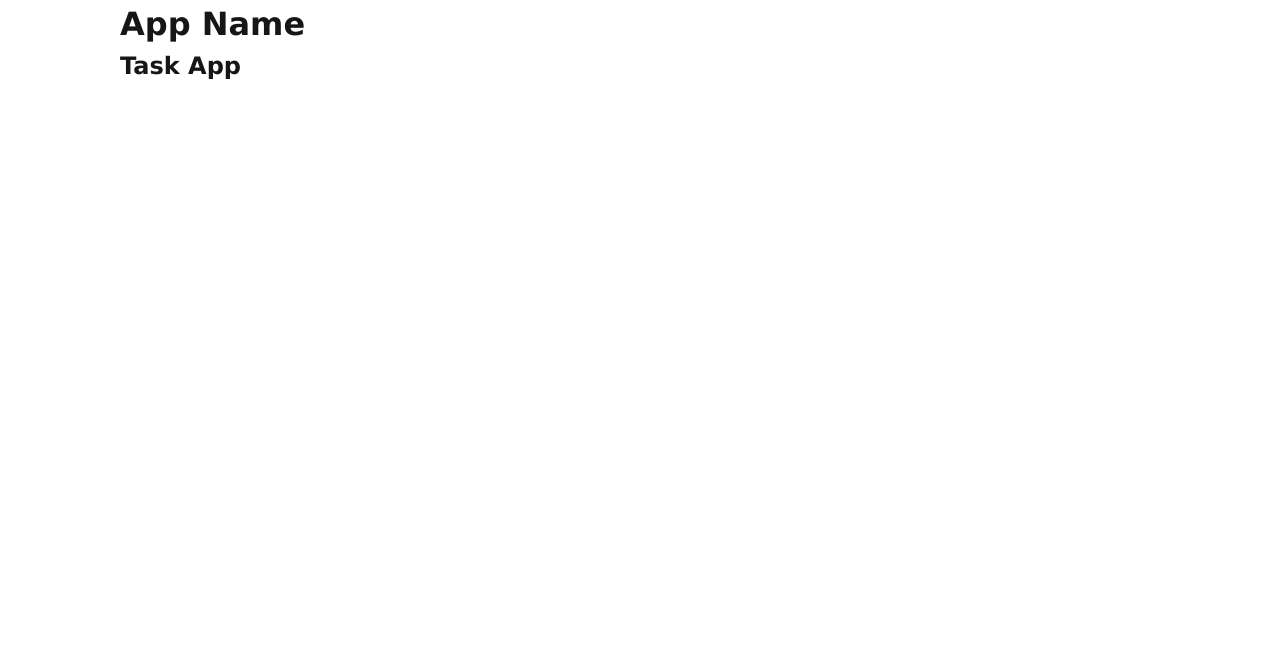
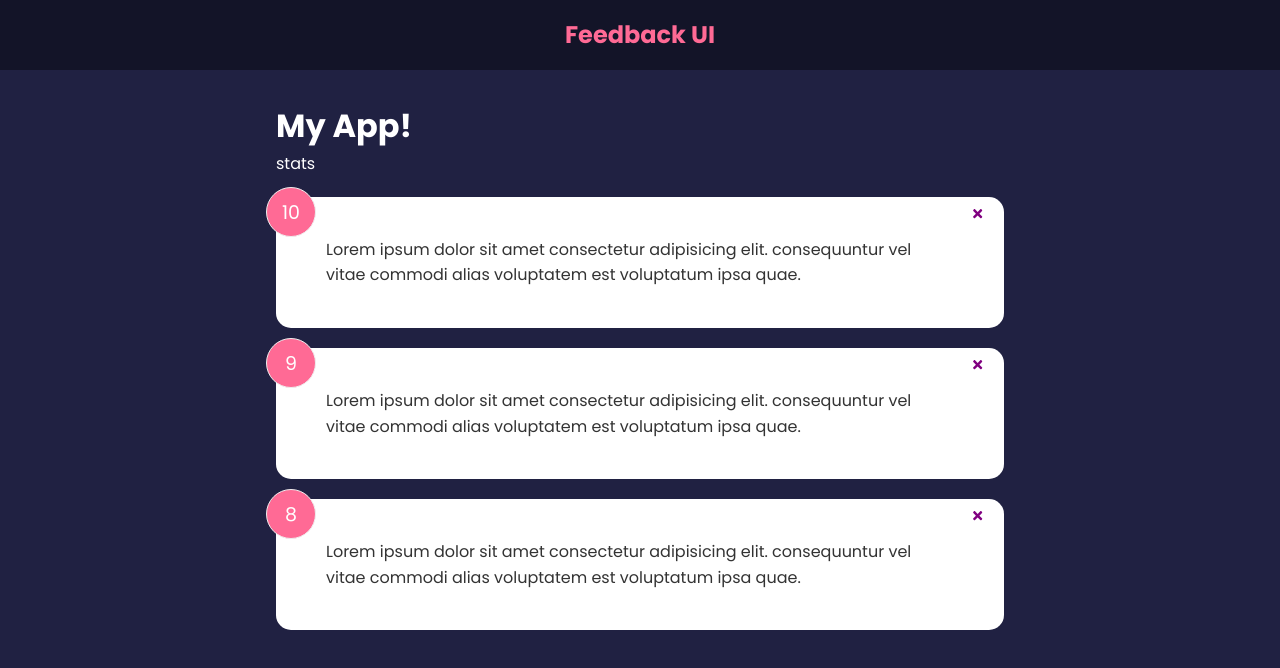
Before and after one commit to omristg/feedback, a React (Create React App) app: page / in a window 1280 px wide. Shown: the top 668 px of the page. Built offline with nearby package versions, Linux system fonts and the light colour scheme.

Commit message:
Feedback stats

```diff
--- a/src/App.jsx
+++ b/src/App.jsx
@@ -1,16 +1,27 @@
-import { Route, Switch } from 'react-router-dom';
-import { AppHeader } from './cmps/AppHeader';
-import { TaskApp } from "./pages/TaskApp";
+import { useState } from 'react';
+
+import { Header } from './cmps/Header';
+import { feedbackData } from './data/feedbackData';
+import { FeedbackList } from './cmps/FeedbackList'
+import { FeedbackStats } from './cmps/FeedbackStats';
 
 export function App() {
+	const [feedback, setFeedback] = useState(feedbackData)
+
+	const onRemove = (id) => {
+		if (window.confirm('Are you sure you want to delete?')) {
+			setFeedback(feedback.filter(item => id !== item.id))
+		}
+	}
+
 	return (
-		<div className="App">
-			<AppHeader />
-			<main className="main-layout">
-				<Switch>
-					<Route component={TaskApp} path='/' />
-				</Switch>
-			</main>
-		</div>
+		<>
+			<Header />
+			<div className="container">
+				<h1>My App!</h1>
+				<FeedbackStats feedback={feedback} />
+				<FeedbackList feedback={feedback} onRemove={onRemove} />
+			</div>
+		</>
 	)
 }
--- a/src/assests/style/styles.scss
+++ b/src/assests/style/styles.scss
@@ -1,18 +1,249 @@
-// Setup
-@import "setup/variables.scss";
-@import "setup/functions.scss";
-@import "setup/mixins.scss";
-@import "setup/fonts.scss";
+// // Setup
+// @import "setup/variables.scss";
+// @import "setup/functions.scss";
+// @import "setup/mixins.scss";
+// @import "setup/fonts.scss";
 
-// Basics
-@import "basics/helpers.scss";
-@import "basics/layouts.scss";
-@import "basics/base.scss";
-@import "basics/buttons.scss";
-@import "basics/menus.scss";
+// // Basics
+// @import "basics/helpers.scss";
+// @import "basics/layouts.scss";
+// @import "basics/base.scss";
+// @import "basics/buttons.scss";
+// @import "basics/menus.scss";
 
-// Pages
+// // Pages
 
-@import "./pages/app.scss";
+// @import "./pages/app.scss";
 
-// Cmps
+// // Cmps
+
+@import url("https://fonts.googleapis.com/css2?family=Poppins:wght@400;600;700&display=swap");
+
+* {
+    box-sizing: border-box;
+    margin: 0;
+    padding: 0;
+}
+
+body {
+    font-family: "Poppins", sans-serif;
+    background-color: #202142;
+    color: #fff;
+    line-height: 1.6;
+}
+
+ul {
+    list-style: none;
+}
+
+.container {
+    max-width: 768px;
+    margin: auto;
+    padding: 0 20px;
+}
+
+header {
+    height: 70px;
+    width: 100%;
+    display: flex;
+    justify-content: space-between;
+    align-items: center;
+    margin-bottom: 30px;
+}
+
+.card {
+    background-color: #fff;
+    color: #333;
+    border-radius: 15px;
+    padding: 40px 50px;
+    margin: 20px 0;
+    position: relative;
+}
+
+.card.reverse {
+    background-color: rgba(0, 0, 0, 0.4);
+    color: #fff;
+}
+
+.card h2 {
+    font-size: 22px;
+    font-weight: 600;
+    text-align: center;
+}
+
+.rating {
+    display: flex;
+    align-items: center;
+    justify-content: space-around;
+    margin: 30px 0 40px;
+}
+
+.rating li,
+.num-display {
+    position: relative;
+    background: #f4f4f4;
+    width: 50px;
+    height: 50px;
+    padding: 10px;
+    text-align: center;
+    border-radius: 50%;
+    font-size: 19px;
+    border: 1px #eee solid;
+    transition: 0.3s;
+}
+
+.rating li label {
+    position: absolute;
+    top: 50%;
+    left: 50%;
+    width: 50px;
+    height: 50px;
+    padding: 10px;
+    border-radius: 50%;
+    transform: translate(-50%, -50%);
+    cursor: pointer;
+}
+
+.rating li:hover,
+.num-display {
+    background: #ff6a95;
+    color: #fff;
+}
+
+[type="radio"] {
+    opacity: 0;
+}
+
+[type="radio"]:checked ~ label {
+    background: #ff6a95;
+    color: #fff;
+}
+
+.input-group {
+    display: flex;
+    flex-direction: row;
+    border: 1px solid #ccc;
+    padding: 8px 10px;
+    border-radius: 8px;
+}
+
+input {
+    flex-grow: 2;
+    border: none;
+    font-size: 16px;
+}
+
+input:focus {
+    outline: none;
+}
+
+.feedback-stats {
+    color: #fff;
+    display: flex;
+    justify-content: space-between;
+    align-items: center;
+}
+
+.num-display {
+    position: absolute;
+    top: -10px;
+    left: -10px;
+}
+
+.close,
+.edit {
+    position: absolute;
+    top: 10px;
+    right: 20px;
+    cursor: pointer;
+    background: none;
+    border: none;
+}
+
+.edit {
+    right: 40px;
+}
+
+.btn {
+    color: #fff;
+    border: 0;
+    border-radius: 8px;
+    color: #fff;
+    width: 100px;
+    height: 40px;
+    cursor: pointer;
+}
+
+.btn-primary {
+    background-color: #202142;
+}
+
+.btn-secondary {
+    background: #ff6a95;
+}
+
+.btn:hover {
+    transform: scale(0.98);
+    opacity: 0.9;
+}
+
+.btn:disabled {
+    background-color: #cccccc;
+    color: #333;
+    cursor: auto;
+}
+
+.btn:disabled:hover {
+    transform: scale(1);
+    opacity: 1;
+}
+
+.message {
+    padding-top: 10px;
+    text-align: center;
+    color: rebeccapurple;
+}
+
+/* FIX: Remove position: absolute to keep about icon at the bottom of the
+ * document */
+.about-link {
+    display: flex;
+    justify-content: flex-end;
+}
+
+/* FIX: Remove position: absolute to keep about icon at the bottom of the
+ * document */
+.about-link a {
+    color: #fff;
+    cursor: pointer;
+}
+
+.about-link a:hover {
+    color: #ff6a95;
+}
+
+.about h1 {
+    margin-bottom: 20px;
+}
+
+.about p {
+    margin: 10px 0;
+}
+
+@media (max-width: 600px) {
+    .rating li {
+        margin: 10px 3px;
+    }
+
+    .rating {
+        display: flex;
+        align-items: center;
+        justify-content: center;
+        flex-wrap: wrap;
+        margin: 30px 0 40px;
+    }
+
+    .input-group input {
+        width: 80%;
+    }
+}
--- a/src/cmps/AppHeader.jsx
+++ /dev/null
@@ -1,11 +0,0 @@
-import React from 'react'
-
-export function AppHeader() {
-	return (
-		<div className="app-header-wrapper full">
-			<header className="app-header main-layout">
-				<h1>App Name</h1>
-			</header>
-		</div>
-	)
-}
--- /dev/null
+++ b/src/cmps/FeedbackItem.jsx
@@ -0,0 +1,19 @@
+import { Card } from "./shared/Card"
+import { FaTimes } from 'react-icons/fa'
+
+export const FeedbackItem = ({ item, onRemove }) => {
+
+    const { rating, text, id } = item
+
+    return (
+        <Card >
+            <div className="num-display">{rating}</div>
+            <button
+                onClick={() => onRemove(id)}
+                className="close">
+                <FaTimes color="purple" />
+            </button>
+            <div className="text-display">{text}</div>
+        </Card>
+    )
+}
--- /dev/null
+++ b/src/cmps/FeedbackList.jsx
@@ -0,0 +1,14 @@
+import { FeedbackItem } from './FeedbackItem'
+
+export const FeedbackList = ({ feedback, onRemove }) => {
+
+    if (!feedback || !feedback.length) return <p>No feedback yet</p>
+
+    return (
+        <div className="feedback-list">
+            {feedback.map(item => {
+                return <FeedbackItem key={item.id} item={item} onRemove={onRemove} />
+            })}
+        </div>
+    )
+}
--- /dev/null
+++ b/src/cmps/FeedbackStats.jsx
@@ -0,0 +1,8 @@
+export const FeedbackStats = () => {
+
+    return (
+        <div className="">
+            stats
+        </div>
+    )
+}
--- /dev/null
+++ b/src/cmps/Header.jsx
@@ -0,0 +1,24 @@
+import React from 'react'
+
+Header.defaultProps = {
+	text: 'Feedback UI',
+	bgColor: 'rgba(0,0,0,0.4)',
+	textColor: '#ff6a95'
+}
+
+
+export function Header({ text, bgColor, textColor }) {
+
+	const headerStyles = {
+		backgroundColor: bgColor,
+		color: textColor
+	}
+
+	return (
+		<header style={headerStyles} >
+			<div className="container">
+				<h2>{text}</h2>
+			</div>
+		</header>
+	)
+}
--- /dev/null
+++ b/src/cmps/shared/Card.jsx
@@ -0,0 +1,13 @@
+
+export const Card = ({ children, reverse }) => {
+
+    return (
+        <div className={`card ${reverse && 'reverse'}`} >
+            {children}
+        </div>
+    )
+}
+
+Card.defaultProps = {
+    reverse: false
+}
--- /dev/null
+++ b/src/data/feedbackData.js
@@ -0,0 +1,17 @@
+export const feedbackData = [
+    {
+        id: 1,
+        rating: 10,
+        text: 'Lorem ipsum dolor sit amet consectetur adipisicing elit. consequuntur vel vitae commodi alias voluptatem est voluptatum ipsa quae.',
+    },
+    {
+        id: 2,
+        rating: 9,
+        text: 'Lorem ipsum dolor sit amet consectetur adipisicing elit. consequuntur vel vitae commodi alias voluptatem est voluptatum ipsa quae.',
+    },
+    {
+        id: 3,
+        rating: 8,
+        text: 'Lorem ipsum dolor sit amet consectetur adipisicing elit. consequuntur vel vitae commodi alias voluptatem est voluptatum ipsa quae.',
+    }
+]
```
Also changed, not shown: package.json (+4 -3 lines), src/assests/style/img/spinner.gif (added), src/assests/style/pages/app.scss (added), 1 other file (tests, documents, lock files or other folders).
